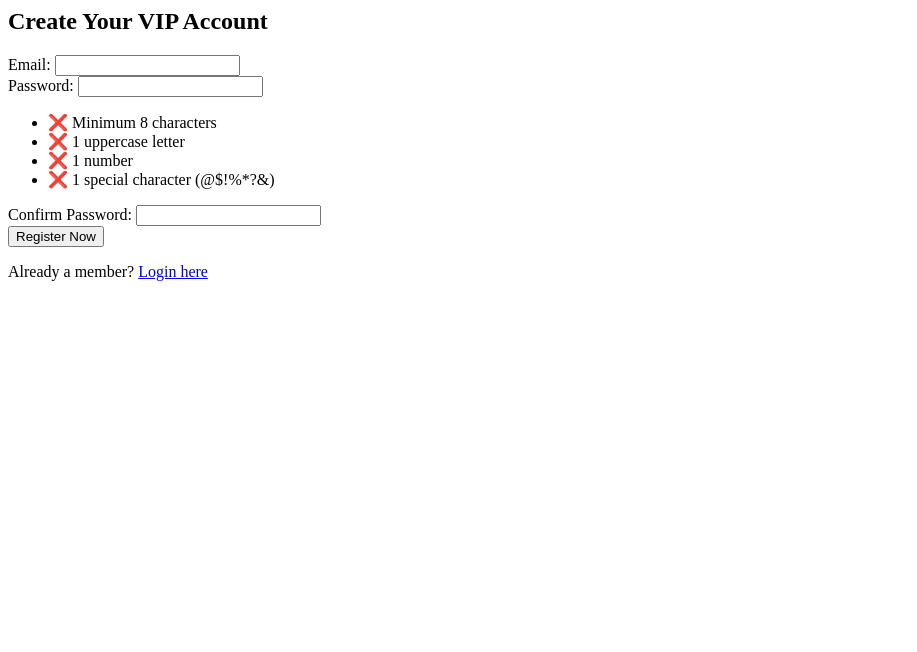
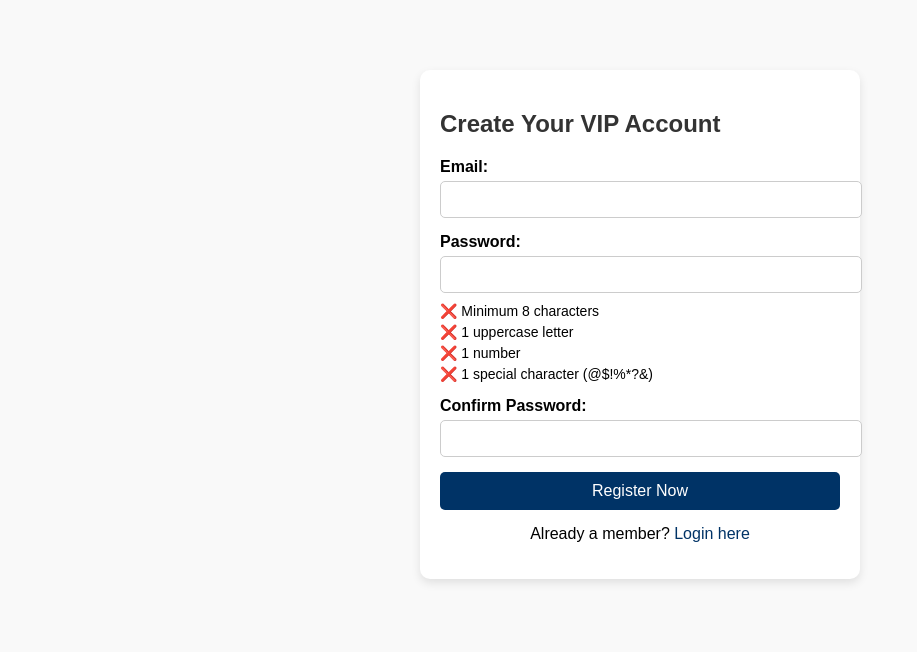
Before and after one commit to Feng080412/Tricolor-Auction, a plain HTML site: page frontend/register.html in a window 1280 px wide. Shown: the whole page, without its empty margins (0-917 px from the left). Drawn offline with Linux system fonts and the light colour scheme.

Commit message:
Update register.html

```diff
--- a/frontend/register.html
+++ b/frontend/register.html
@@ -1,3 +1,85 @@
+<!DOCTYPE html>
+<html lang="en">
+<head>
+    <meta charset="UTF-8">
+    <meta name="viewport" content="width=device-width, initial-scale=1.0">
+    <title>Register - Auction Website</title>
+    <style>
+        body {
+            font-family: Arial, sans-serif;
+            margin: 0;
+            padding: 20px;
+            background-color: #f9f9f9;
+        }
+        .auth-form {
+            max-width: 400px;
+            margin: 50px auto;
+            padding: 20px;
+            background-color: white;
+            border-radius: 10px;
+            box-shadow: 0 4px 10px rgba(0, 0, 0, 0.1);
+        }
+        .auth-form h2 {
+            margin-bottom: 20px;
+            font-size: 24px;
+            color: #333;
+        }
+        .form-group {
+            margin-bottom: 15px;
+        }
+        .form-group label {
+            display: block;
+            margin-bottom: 5px;
+            font-weight: bold;
+        }
+        .form-group input {
+            width: 100%;
+            padding: 10px;
+            border: 1px solid #ccc;
+            border-radius: 5px;
+        }
+        .btn {
+            width: 100%;
+            padding: 10px;
+            border: none;
+            border-radius: 5px;
+            background-color: #003366;
+            color: white;
+            font-size: 16px;
+            cursor: pointer;
+        }
+        .btn:hover {
+            background-color: #001f4d;
+        }
+        .auth-form p {
+            margin-top: 15px;
+            text-align: center;
+        }
+        .auth-form a {
+            color: #003366;
+            text-decoration: none;
+        }
+        .auth-form a:hover {
+            text-decoration: underline;
+        }
+        .password-criteria {
+            list-style: none;
+            padding: 0;
+            margin-top: 10px;
+            font-size: 14px;
+        }
+        .criteria-item {
+            margin-bottom: 5px;
+        }
+        .invalid {
+            color: red;
+        }
+        .valid {
+            color: green;
+        }
+    </style>
+</head>
+<body>
     <section class="auth-form">
         <h2>Create Your VIP Account</h2>
         <form id="registrationForm" onsubmit="return validateRegistration(event)">
@@ -5,7 +87,6 @@
                 <label for="email">Email:</label>
                 <input type="email" id="email" required>
             </div>
-
             <div class="form-group">
                 <label for="password">Password:</label>
                 <input type="password" id="password" minlength="8" required
@@ -29,19 +110,38 @@
                     </li>
                 </ul>
             </div>
-
             <div class="form-group">
                 <label for="confirmPassword">Confirm Password:</label>
                 <input type="password" id="confirmPassword" required
                        oninput="checkPasswordMatch(this.value)">
                 <small id="matchMessage" class="invalid"></small>
             </div>
-
             <button type="submit" class="btn">Register Now</button>
             <p>
                 Already a member?
-            <!-- Link to Login.html -->
                 <a href="./Login.html">Login here</a>
             </p>
         </form>
     </section>
+    <script>
+        function validateRegistration(event) {
+            event.preventDefault();
+
+            const password = document.getElementById("password").value;
+            const confirmPassword = document.getElementById("confirmPassword").value;
+
+            if (password !== confirmPassword) {
+                document.getElementById("matchMessage").innerText = "Passwords do not match!";
+                return false;
+            }
+
+            document.getElementById("matchMessage").innerText = ""; // Clear message if valid
+            alert("Registration successful!");
+            window.location.href = "./Login.html"; // Redirect to login page
+            return true;
+        }
+
+        function checkPasswordCriteria(password) {
+            const criteria = {
+                length: password.length >= 8,
+                uppercase: /[A-Z]/.test(password),
```
Lines whose indentation alone changed are shown as unchanged.
